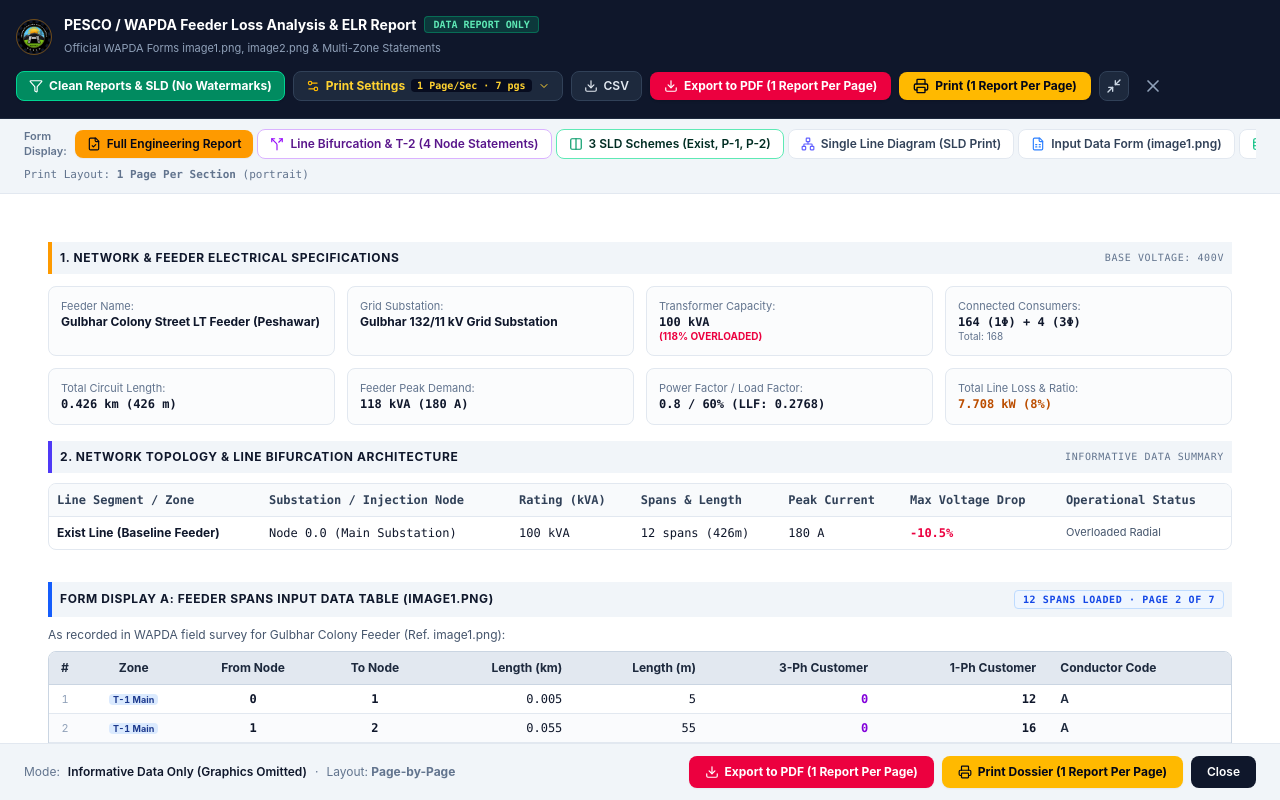
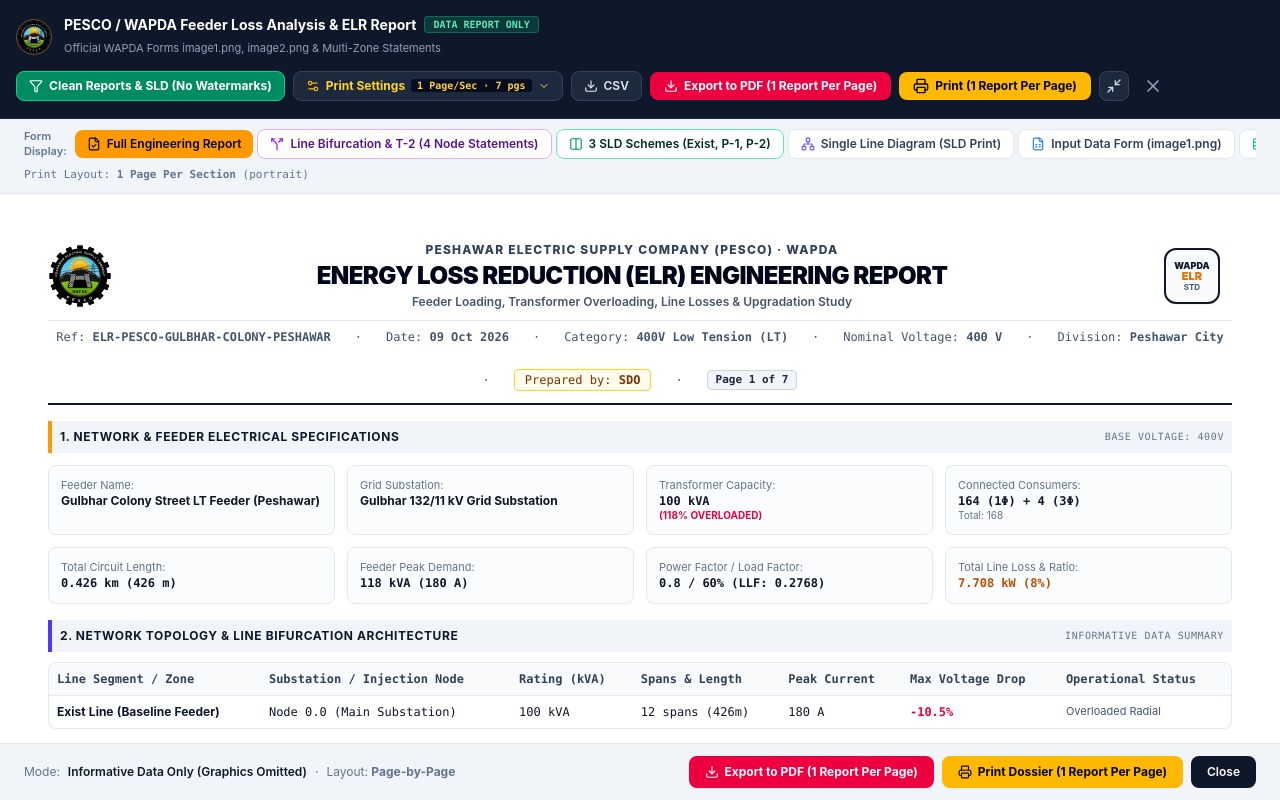
Before and after one commit to inayatxen/HT-LV-Feeder-Loss-Analysis-ELR-System-, a React (Vite) app: page / in a window 1280 px wide. Both pictures are taken after a click on the button "Report". Shown: the top 800 px of the page. Built offline with nearby package versions, Linux system fonts and the light colour scheme.

Commit message:
feat: enable official report headers
Re-enable the PESCO-WAPDA official header in generated reports and PDF exports to ensure compliance with documentation standards.

```diff
--- a/src/components/ReportModal.tsx
+++ b/src/components/ReportModal.tsx
@@ -128,7 +128,7 @@
   const [pageBreakMode, setPageBreakMode] = useState<PageBreakMode>('page_per_section');
   const [pageOrientation, setPageOrientation] = useState<PageOrientation>('portrait');
   const [printScale, setPrintScale] = useState<PrintScale>('standard');
-  const [includePageHeaders, setIncludePageHeaders] = useState(false); // Completely removed from printing & PDF export as requested
+  const [includePageHeaders, setIncludePageHeaders] = useState(true);
   const [includeSignatures, setIncludeSignatures] = useState(true);
   const [includeWatermark, setIncludeWatermark] = useState(false); // Excluded by default to avoid unnecessary graphics
   const [watermarkOpacity, setWatermarkOpacity] = useState<number>(0.07);
@@ -411,9 +411,69 @@
     printScale === 'presentation' ? 'print:text-sm print:leading-relaxed' :
     'print:text-xs print:leading-normal';
 
-  // Official PESCO - WAPDA Header for all PDF / printed pages (Removed from printing & export to pdf as requested by user)
-  const renderOfficialHeader = (_sectionSubtitle?: string, _pageNumberText?: string, _isFirstPage: boolean = false) => {
-    return null;
+  // Official PESCO - WAPDA Header for all PDF / printed pages
+  const renderOfficialHeader = (sectionSubtitle?: string, pageNumberText?: string, isFirstPage: boolean = false) => {
+    if (!includePageHeaders && !isFirstPage) return null;
+    const isSoloView = displayMode !== 'full_report';
+    const showOnScreen = isFirstPage || isSoloView || pageBreakMode === 'page_per_section';
+
+    return (
+      <div className={`border-b-2 border-slate-900 pb-3 mb-4 print-avoid-break w-full ${showOnScreen ? 'block' : 'hidden print:block'}`}>
+        <div className="flex items-center justify-between gap-4">
+          <img
+            src="/pesco-logo.svg"
+            alt="PESCO Logo"
+            className="w-14 h-14 sm:w-16 sm:h-16 shrink-0 object-contain"
+          />
+
+          <div className="text-center flex-1">
+            {includePageHeaders && (
+              <div className="text-[11px] sm:text-xs uppercase tracking-widest font-extrabold text-slate-700 mb-0.5">
+                PESHAWAR ELECTRIC SUPPLY COMPANY (PESCO) · WAPDA
+              </div>
+            )}
+            <h1 className="text-lg sm:text-xl md:text-2xl font-black text-slate-950 uppercase tracking-tight">
+              ENERGY LOSS REDUCTION (ELR) ENGINEERING REPORT
+            </h1>
+            <div className="text-[11px] sm:text-xs font-semibold text-slate-600 mt-0.5">
+              {sectionSubtitle || 'Feeder Loading, Transformer Overloading, Line Losses & Upgradation Study'}
+            </div>
+          </div>
+
+          <div className="hidden sm:flex flex-col items-center justify-center w-16 sm:w-20 shrink-0 text-center">
+            <div className="w-12 h-12 sm:w-14 sm:h-14 rounded-xl border-2 border-slate-900 flex flex-col items-center justify-center bg-slate-50 p-1 shadow-2xs">
+              <span className="text-[8px] sm:text-[9px] font-black uppercase text-slate-900 leading-none">WAPDA</span>
+              <span className="text-[10px] sm:text-[11px] font-black text-amber-600 leading-tight">ELR</span>
+              <span className="text-[7px] sm:text-[8px] font-bold text-slate-600 leading-none">STD</span>
+            </div>
+          </div>
+        </div>
+
+        <div className="flex flex-wrap items-center justify-center gap-2.5 sm:gap-6 text-xs font-mono text-slate-600 mt-2.5 pt-2 border-t border-slate-200">
+          <span>Ref: <strong>ELR-PESCO-{feeder.id.toUpperCase()}</strong></span>
+          <span aria-hidden="true" className="hidden sm:inline">·</span>
+          <span>Date: <strong>{today}</strong></span>
+          <span aria-hidden="true" className="hidden sm:inline">·</span>
+          <span>Category: <strong>{feeder.category === 'HV' ? '11kV High Tension (HT)' : '400V Low Tension (LT)'}</strong></span>
+          <span aria-hidden="true" className="hidden sm:inline">·</span>
+          <span>Nominal Voltage: <strong>{feeder.nominalVoltage} V</strong></span>
+          <span aria-hidden="true" className="hidden sm:inline">·</span>
+          <span>Division: <strong>Peshawar City</strong></span>
+          <span aria-hidden="true" className="hidden sm:inline">·</span>
+          <span className="text-amber-900 bg-amber-50 px-2.5 py-0.5 rounded border border-amber-300">
+            Prepared by: <strong>{officerTitle}</strong>
+          </span>
+          {pageNumberText && (
+            <>
+              <span aria-hidden="true" className="hidden sm:inline">·</span>
+              <span className="font-bold text-slate-800 bg-slate-100 px-2 py-0.5 rounded border border-slate-300 text-[11px]">
+                {pageNumberText}
+              </span>
+            </>
+          )}
+        </div>
+      </div>
+    );
   };
 
   // Computed list of active sections for accurate page numbering
@@ -691,11 +751,11 @@
             min-height: auto !important;
             display: flex !important;
             flex-direction: column !important;
-            justify-content: flex-start !important;
+            justify-content: space-between !important;
             box-sizing: border-box !important;
             padding-top: 1mm !important;
             padding-bottom: 2mm !important;
-            margin-bottom: 0 !important;
+            margin-bottom: 10mm !important;
             background: #ffffff !important;
             position: relative !important;
           }
@@ -704,10 +764,7 @@
             break-after: auto !important;
             margin-bottom: 0 !important;
           }
-          .report-official-footer,
-          .report-official-header,
-          [data-section-header="official"],
-          .official-report-header {
+          .report-official-footer {
             display: none !important;
             visibility: hidden !important;
             height: 0 !important;
--- a/src/utils/pdfExport.ts
+++ b/src/utils/pdfExport.ts
@@ -101,10 +101,8 @@
           backgroundColor: '#ffffff',
           windowWidth: unit.scrollWidth || 1100,
           onclone: (clonedDoc) => {
-            // Remove all interactive and no-print UI elements, and remove official footers and headers
-            const noPrintItems = clonedDoc.querySelectorAll(
-              '.no-print, [class*="no-print"], .report-official-footer, .report-official-header, [data-section-header="official"], .official-report-header'
-            );
+            // Remove all interactive and no-print UI elements, and remove official footers
+            const noPrintItems = clonedDoc.querySelectorAll('.no-print, [class*="no-print"], .report-official-footer');
             noPrintItems.forEach(el => {
               (el as HTMLElement).style.display = 'none';
             });
```
